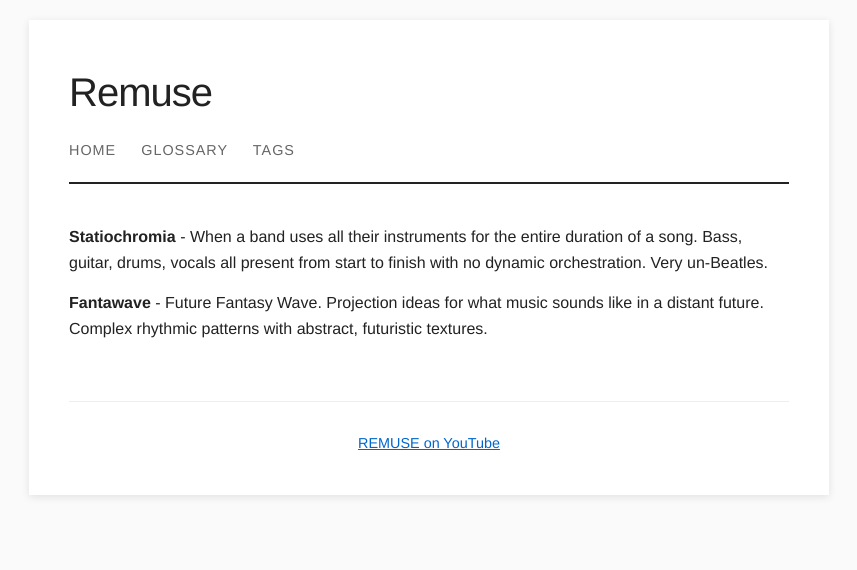
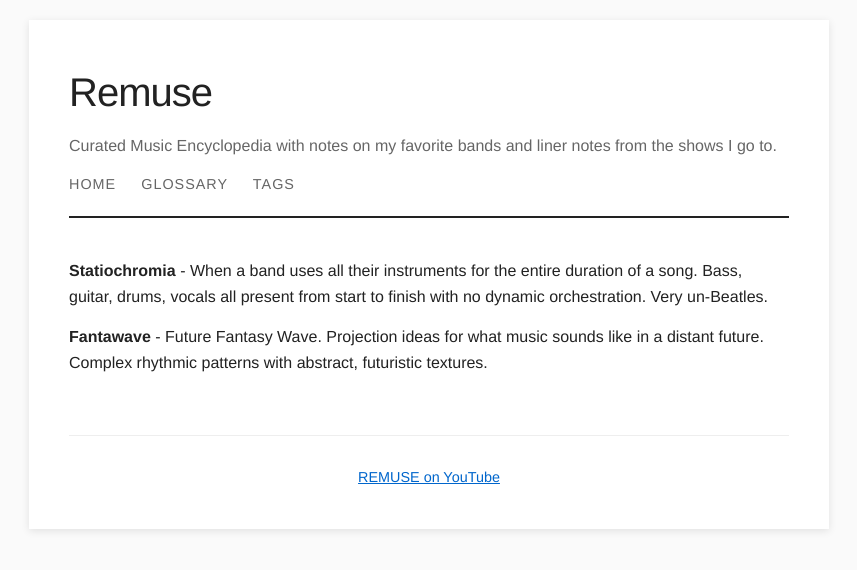
Before and after one commit to sova/remuse-encyclopedia, a Jekyll site: the page built from glossary.md, in a window 1280 px wide. Shown: the top 570 px of the page, without its empty margins (211-1068 px from the left). Built offline with Jekyll 4.4.1, drawn with Linux system fonts in a browser that asks for light colours.

Commit message:
Update default.html

```diff
--- a/_layouts/default.html
+++ b/_layouts/default.html
@@ -172,6 +172,7 @@
   <div class="container">
    <header>
     <h1>{{ site.title }}</h1>
+    <p style="margin-top: 10px; color: #666; font-size: 1em; line-height: 1.5;">Curated Music Encyclopedia with notes on my favorite bands and liner notes from the shows I go to.</p>
     <nav>
       <a href="{{ site.baseurl }}/">Home</a>
       <a href="{{ site.baseurl }}/glossary.html">Glossary</a>
```
Lines whose indentation alone changed are shown as unchanged.
